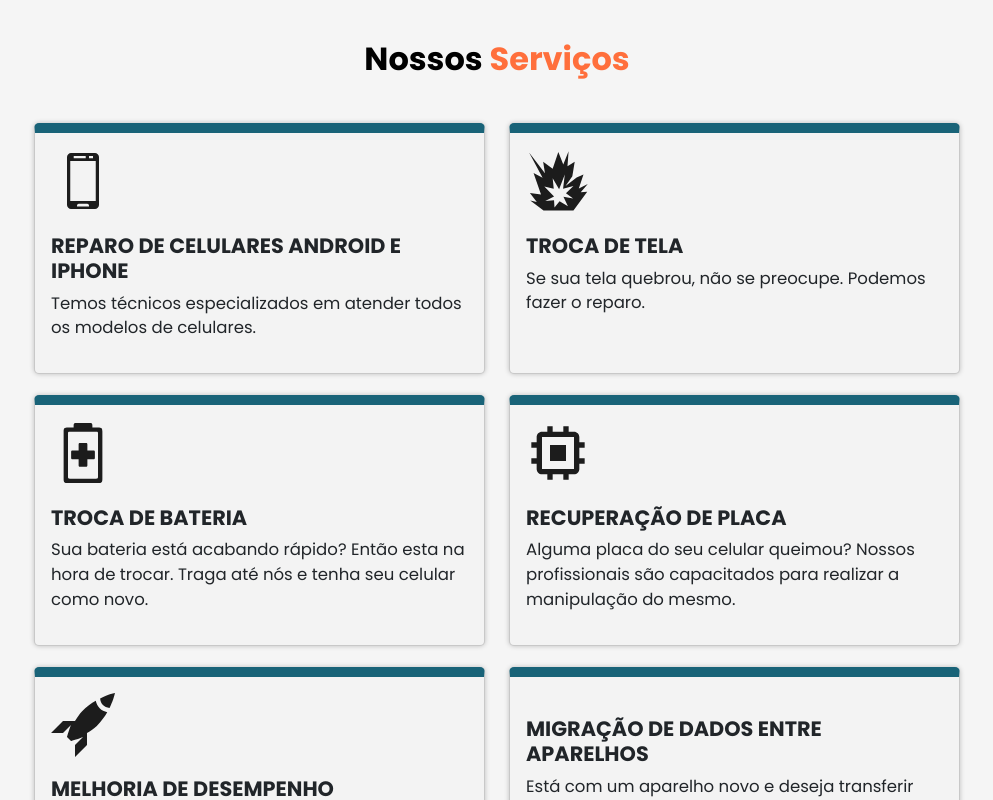
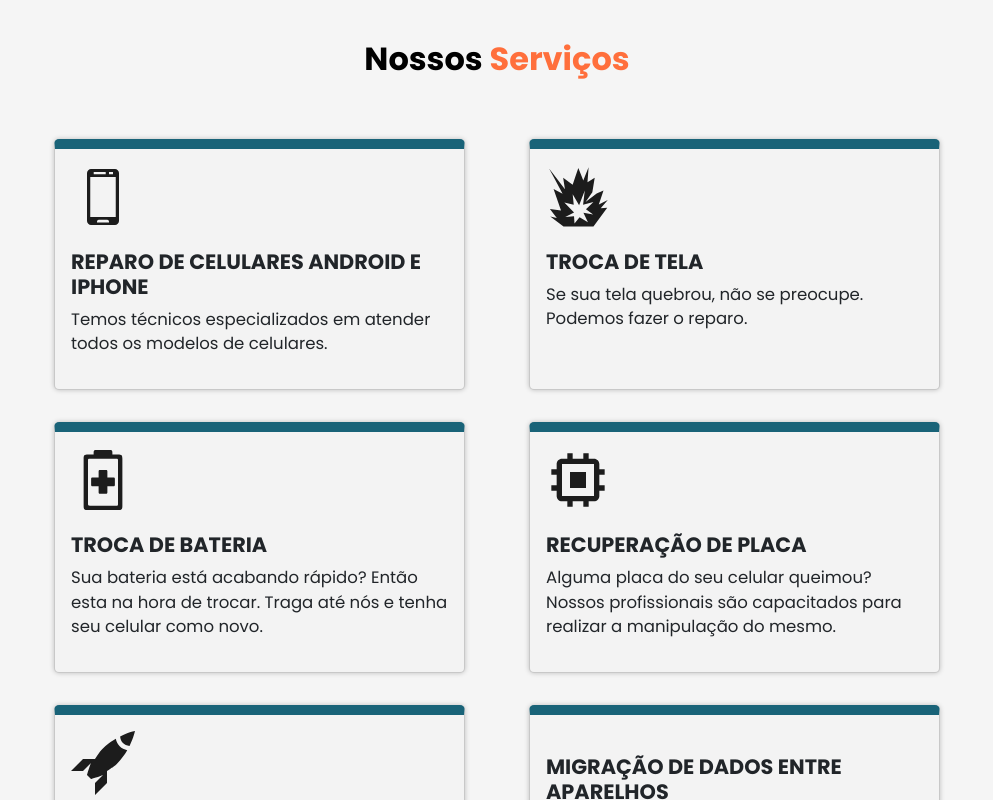
Before and after one commit to DanielArrivabene/repara, a React (Vite) app in the folder repara/: page / in a window 1280 px wide. Shown: the part 840-1640 px from the top of the page, without its empty margins (143-1136 px from the left). Built offline with nearby package versions, Linux system fonts and the light colour scheme; some icons are missing.

Commit message:
Altura da full_secreen ajustada na MQ

```diff
--- a/repara/src/styles/components/Services.scss
+++ b/repara/src/styles/components/Services.scss
@@ -16,7 +16,7 @@
         justify-content: center;
 
         .service_card {
-            margin-bottom: 1.3em;
+            padding: 1em 2em;
 
             .card {
                 height: 100%;
--- a/repara/src/styles/mediaQuery.scss
+++ b/repara/src/styles/mediaQuery.scss
@@ -1,4 +1,8 @@
 @media (width < 750px) {
+
+    .full_screen {
+        height: 85vh;
+    }
 
     #menu_icon {
         display: block;
```
